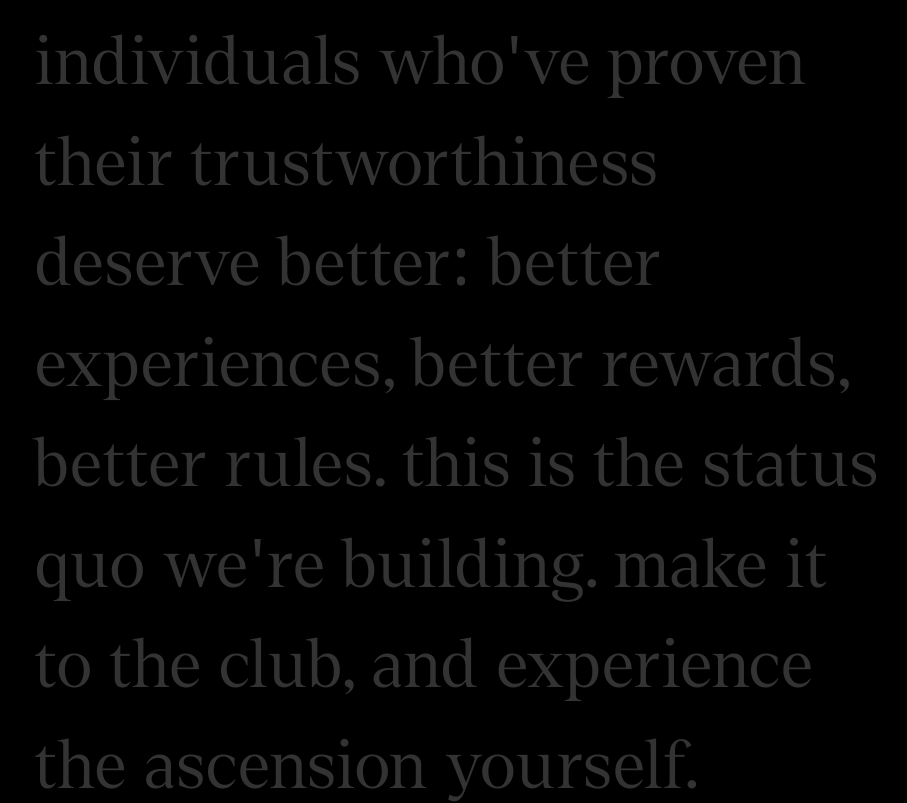
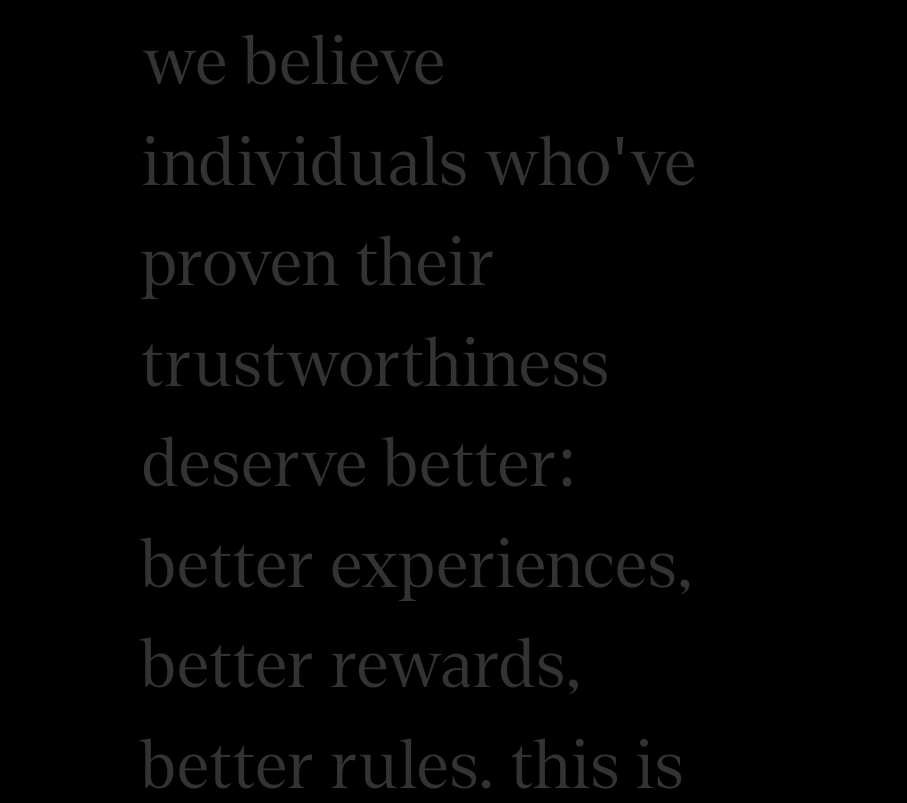
Before and after one commit to anandureghu/cred-club, a React (Vite) app: page / in a window 1280 px wide. Shown: the part 1276-2079 px from the top of the page, without its empty margins (187-1094 px from the left). Built offline with nearby package versions, Linux system fonts and the light colour scheme.

Commit message:
completed about section transitions

```diff
--- a/package.json
+++ b/package.json
@@ -10,6 +10,8 @@
     "preview": "vite preview"
   },
   "dependencies": {
+    "@gsap/react": "^2.1.1",
+    "gsap": "^3.12.5",
     "react": "^18.3.1",
     "react-dom": "^18.3.1",
     "sass": "^1.80.2"
--- a/src/modules/landing/sections/landing/AboutSection.tsx
+++ b/src/modules/landing/sections/landing/AboutSection.tsx
@@ -1,28 +1,50 @@
+import { useGSAP } from "@gsap/react";
+import gsap from "gsap";
+import { ScrollTrigger } from "gsap/all";
+import { useRef } from "react";
+
+gsap.registerPlugin(ScrollTrigger);
+
 const AboutSection = () => {
-  const scrollText = [
-    "the story of CRED begins",
-    "with trust. we believe",
-    "individuals who've proven",
-    "their trustworthiness",
-    "deserve better: better",
-    "experiences, better rewards,",
-    "better rules. this is the status",
-    "quo we're building. make it",
-    "to the club, and experience",
-    "the ascension yourself.",
-  ];
+  const aboutTextRef = useRef<HTMLDivElement | null>(null);
+
+  const scrollText =
+    "the story of CRED begins with trust. we believe individuals who've proven their trustworthiness deserve better: better experiences, better rewards, better rules. this is the status quo we're building. make it to the club, and experience the ascension yourself.";
+
+  useGSAP(() => {
+    if (aboutTextRef && aboutTextRef.current) {
+      gsap.fromTo(
+        ".about-text",
+        { color: "#333333" },
+        {
+          // backgroundPositionX: 0,
+          ease: "none",
+          color: "white",
+          scrollTrigger: {
+            trigger: ".about-text-container",
+            markers: true,
+            scrub: 1,
+            start: "top center",
+            end: "bottom center",
+          },
+          stagger: 0.5,
+        }
+      );
+    }
+  }, []);
+
   return (
     <>
-      <div className="py-[179px] min-h-[100vh] mx-auto w-fit pl-[10px]">
-        <h2 className="uppercase font-gilroy font-semibold text-[26px] tracking-[6px] text-dar">
+      <div className="py-[179px] min-h-[100vh] w-fit pl-[10px] max-w-[50%] mx-auto">
+        <h2 className="uppercase font-gilroy font-semibold text-[26px] tracking-[6px] text-dark">
           Not everyone makes it in.
         </h2>
-        <div className="mt-[70px]">
-          {scrollText.map((text) => {
+        <div className="mt-[70px] about-text-container" ref={aboutTextRef}>
+          {scrollText.split(" ").map((text) => {
             return (
-              <p className="text-[67px] font-denton font-light tracking-[3px] text-dark-300">
+              <span className="text-[67px] font-denton font-light tracking-[3px] about-text inline-block mr-4">
                 {text}
-              </p>
+              </span>
             );
           })}
         </div>
```
Also changed, not shown: 1 other file (tests, documents, lock files or other folders).
